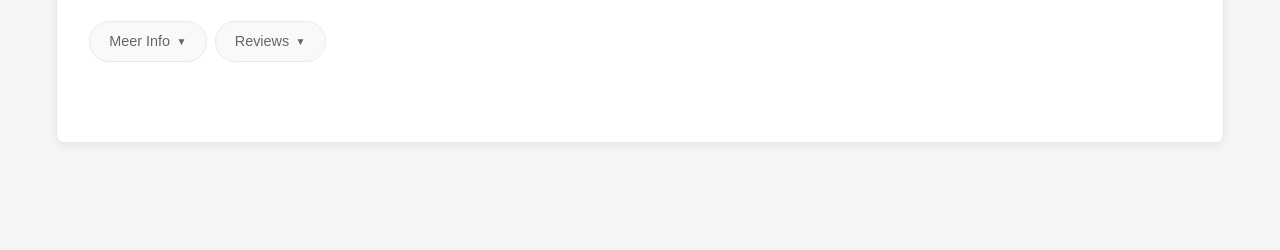
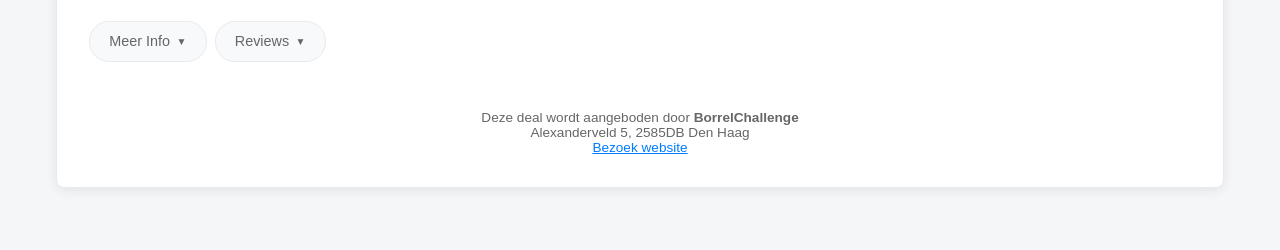
Before and after one commit to Mega-Deals/korting, a plain HTML site: page index.html in a window 1280 px wide. Shown: the part 945-1195 px from the top of the page. Drawn offline with Linux system fonts and the light colour scheme.

Commit message:
Update index.html

```diff
--- a/index.html
+++ b/index.html
@@ -711,7 +711,11 @@ function gtag_report_conversion(url) {
 
         </div>
       </div>
-
+<div style="font-size: 0.85em; color: #666; text-align: center;">
+  Deze deal wordt aangeboden door <strong>BorrelChallenge</strong><br>
+  Alexanderveld 5, 2585DB Den Haag<br>
+  <a href="https://borrelchallenge.nl" target="_blank" style="color:#007BFF;">Bezoek website</a>
+</div>
     </div>
   </div>
 </div>
```
